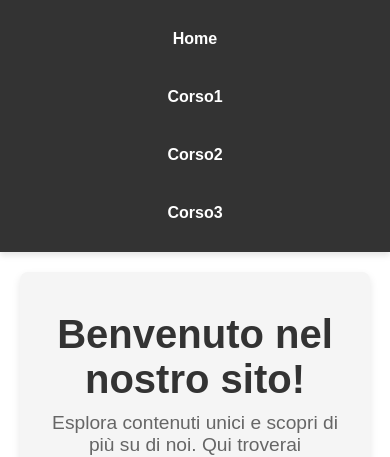
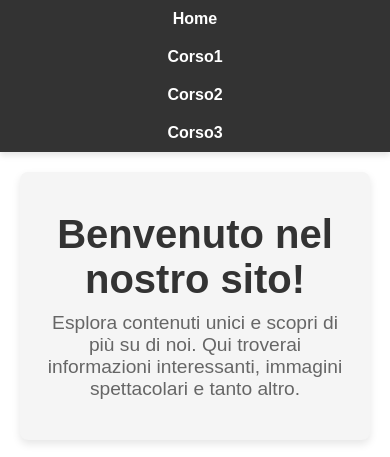
Before and after one commit to sixtynicooo/sito-Vetrina-Nicola-Mattia, a PHP site: page /pagine/home.php in a window 390 px wide. Shown: the top 457 px of the page. Run offline with PHP 8.4, Linux system fonts and the light colour scheme; style sheets or scripts are compiled from the project's sources.

Commit message:
Fix nav ora migliorato

```diff
--- a/css/nav.css
+++ b/css/nav.css
@@ -1 +1 @@
-@charset "UTF-8";.main-nav{background-color:#333;padding:10px 0;font-family:Arial,sans-serif;box-shadow:0 4px 6px rgba(0,0,0,.1)}.main-nav ul{list-style:none;margin:0;padding:0;display:flex;justify-content:center}.main-nav ul li{padding:10px;border-radius:10px}.main-nav ul li a{text-decoration:none;color:#fff;font-weight:700}@media (min-width:769px){.main-nav ul li:hover{background-color:#555;color:#f1f1f1}}@media (max-width:768px){.main-nav ul{flex-direction:column;background:#333}.main-nav ul li{margin:10px 0;text-align:center}.main-nav ul li:hover{background-color:#555;color:#f1f1f1}}
+@charset "UTF-8";.main-nav{background-color:#333;padding:10px 0;font-family:Arial,sans-serif;box-shadow:0 4px 6px rgba(0,0,0,.1)}.main-nav ul{list-style:none;margin:0;padding:0;display:flex;justify-content:center}.main-nav ul li a{display:block;text-decoration:none;color:#fff;font-weight:700;padding:10px;border-radius:10px}@media (min-width:769px){.main-nav ul a:hover{background-color:#555;color:#f1f1f1}}@media (min-width:769px){.main-nav ul li a{min-width:100px;text-align:center}}@media (max-width:768px){.main-nav{padding:0}.main-nav ul{flex-direction:column;background:#333}.main-nav ul li{margin:0 0;text-align:center}.main-nav ul a:hover{background-color:#555;color:#f1f1f1}}
--- a/scss/corso1.scss
+++ b/scss/corso1.scss
@@ -1,6 +1,5 @@
 .corso1 {
   padding: 20px;
-
 
   .contenitore-corso h1 {
     color: #333;
--- a/scss/nav.scss
+++ b/scss/nav.scss
@@ -15,43 +15,52 @@
   justify-content: center;
 }
 
-/* Elementi della lista */
-.main-nav ul li {
-  padding: 10px;
-  border-radius: 10px;
-}
-
 /* Collegamenti */
 .main-nav ul li a {
+  display: block;
   text-decoration: none;
   color: #fff; /* Colore del testo */
   font-weight: bold;
+  padding: 10px;
+  border-radius: 10px;
 }
 
 
 /* --- MEDIA QUERY per mobile --- */
 @media (min-width: 769px) {
   /* Hover sugli elementi */
-  .main-nav ul li:hover {
+  .main-nav ul a:hover {
   background-color: #555; /* Sfondo più chiaro */
   color: #f1f1f1; /* Testo più chiaro */
 }
 }
 
+/* Solo per desktop: rendi il blocco più largo */
+@media (min-width: 769px) {
+  .main-nav ul li a {
+    min-width: 100px;      /* larghezza minima del link */
+    text-align: center;    /* testo centrato */
+  }
+}
+
 
 /* --- MEDIA QUERY per mobile --- */
 @media (max-width: 768px) {
+  .main-nav {
+  padding: 0 0 0 0;
+}
   .main-nav ul {
     flex-direction: column;
     background: #333;
   }
 
   .main-nav ul li {
-    margin: 10px 0;
+    margin: 0px 0;
     text-align: center;
   }
+
   /* Hover sugli elementi */
-  .main-nav ul li:hover {
+  .main-nav ul a:hover {
   background-color: #555; /* Sfondo più chiaro */
   color: #f1f1f1; /* Testo più chiaro */
 }
```
